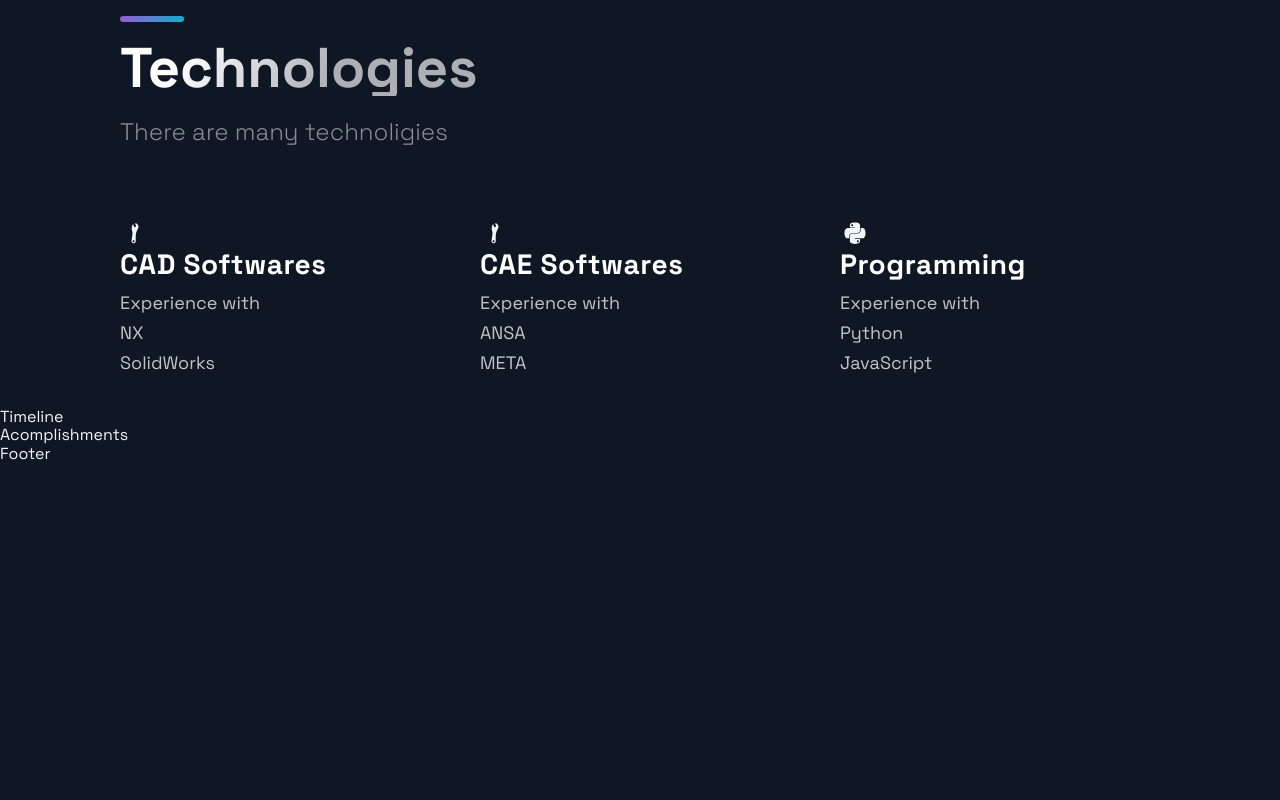
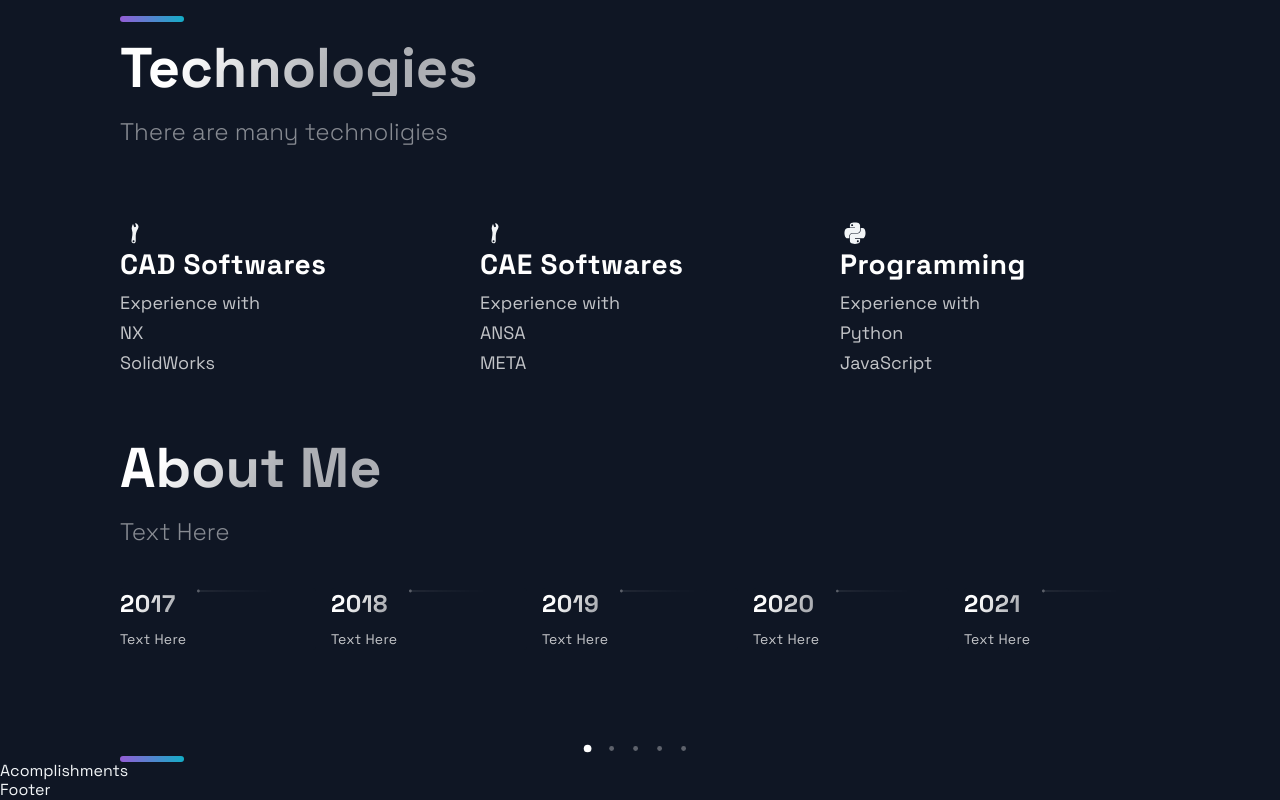
Before and after one commit to dt-japanscript/dt-portfolio.github.io, a Next.js app: page / in a window 1280 px wide. Shown: the part 2209-3009 px from the top of the page. Before the commit the page ends 2673 px from the top, so only its background shows below. Built offline with nearby package versions, Linux system fonts and the light colour scheme.

Commit message:
Create content for TimeLine section

```diff
--- a/src/components/TimeLine/TimeLine.js
+++ b/src/components/TimeLine/TimeLine.js
@@ -7,45 +7,113 @@
 const TOTAL_CAROUSEL_COUNT = TimeLineData.length;
 
 const Timeline = () => {
-  // const [activeItem, setActiveItem] = useState(0);
-  // const carouselRef = useRef();
+  const [activeItem, setActiveItem] = useState(0);
+  const carouselRef = useRef();
 
-  // const scroll = (node, left) => {
-  //   return node.scrollTo({ left, behavior: 'smooth' });
-  // }
+  const scroll = (node, left) => {
+    return node.scrollTo({ left, behavior: 'smooth' });
+  }
 
-  // const handleClick = (e, i) => {
-  //   e.preventDefault();
+  const handleClick = (e, i) => {
+    e.preventDefault();
 
-  //   if (carouselRef.current) {
-  //     const scrollLeft = Math.floor(carouselRef.current.scrollWidth * 0.7 * (i / TimeLineData.length));
+    if (carouselRef.current) {
+      const scrollLeft = Math.floor(carouselRef.current.scrollWidth * 0.7 * (i / TimeLineData.length));
 
-  //     scroll(carouselRef.current, scrollLeft);
-  //   }
-  // }
+      scroll(carouselRef.current, scrollLeft);
+    }
+  }
 
-  // const handleScroll = () => {
-  //   if (carouselRef.current) {
-  //     const index = Math.round((carouselRef.current.scrollLeft / (carouselRef.current.scrollWidth * 0.7)) * TimeLineData.length);
+  const handleScroll = () => {
+    if (carouselRef.current) {
+      const index = Math.round((carouselRef.current.scrollLeft / (carouselRef.current.scrollWidth * 0.7)) * TimeLineData.length);
 
-  //     setActiveItem(index);
-  //   }
-  // }
+      setActiveItem(index);
+    }
+  }
 
-  // // snap back to beginning of scroll when window is resized
-  // // avoids a bug where content is covered up if coming from smaller screen
-  // useEffect(() => {
-  //   const handleResize = () => {
-  //     scroll(carouselRef.current, 0);
-  //   }
+  // snap back to beginning of scroll when window is resized
+  // avoids a bug where content is covered up if coming from smaller screen
+  useEffect(() => {
+    const handleResize = () => {
+      scroll(carouselRef.current, 0);
+    }
 
-  //   window.addEventListener('resize', handleResize);
-  // }, []);
+    window.addEventListener('resize', handleResize);
+  }, []);
 
   return (
-    <div>
-      Timeline
-    </div>
+    <Section id='about'>
+      <SectionTitle>About Me</SectionTitle>
+      <SectionText>
+        Text Here
+      </SectionText>
+      <CarouselContainer ref={carouselRef} onScroll={handleScroll}>
+        <>
+          {TimeLineData.map((item, index) => (
+            <CarouselMobileScrollNode key={index} final={index = TOTAL_CAROUSEL_COUNT - 1}>
+              <CarouselItem
+                index={index}
+                id={`carousel__item-${index}`}
+                active={activeItem}
+                onClick={(e) => handleClick(e, index)}
+              >
+                <CarouselItemTitle>
+                  {item.year}
+                  <CarouselItemImg
+                    width="208"
+                    height="6"
+                    viewBox="0 0 208 6"
+                    fill="none"
+                    xmlns="http://www.w3.org/2000/svg">
+                    <path
+                      fill-rule="evenodd"
+                      clip-rule="evenodd"
+                      d="M2.5 5.5C3.88071 5.5 5 4.38071 5 3V3.5L208 3.50002V2.50002L5 2.5V3C5 1.61929 3.88071 0.5 2.5 0.5C1.11929 0.5 0 1.61929 0 3C0 4.38071 1.11929 5.5 2.5 5.5Z"
+                      fill="url(#paint0_linear)"
+                      fill-opacity="0.33"
+                    />
+                    <defs>
+                      <linearGradient
+                        id="paint0_linear"
+                        x1="-4.30412e-10"
+                        y1="0.5"
+                        x2="208"
+                        y2="0.500295"
+                        gradientUnits="userSpaceOnUse">
+                        <stop stop-color="white" />
+                        <stop
+                          offset="0.79478"
+                          stop-color="white"
+                          stop-opacity="0"
+                        />
+                      </linearGradient>
+                    </defs>
+                  </CarouselItemImg>
+                </CarouselItemTitle>
+                <CarouselItemText>
+                  {item.text}
+                </CarouselItemText>
+              </CarouselItem>
+            </CarouselMobileScrollNode>
+          ))}
+        </>
+      </CarouselContainer>
+      <CarouselButton>
+        {TimeLineData.map((item, index) => (
+          <CarouselButton
+            key={index}
+            index={index}
+            active={activeItem}
+            onClick={(e) => handleClick(e, index)}
+            type="button"
+          >
+            <CarouselButtonDot active={activeItem} />
+          </CarouselButton>
+        ))}
+      </CarouselButton>
+      <SectionDivider />
+    </Section>
   );
 };
 
--- a/src/constants/constants.js
+++ b/src/constants/constants.js
@@ -2,15 +2,15 @@
   {
     title: 'MERN Memories',
     description: "Using React, Node.js, Express & MongoDB you'll learn how to build a Full Stack MERN Application - from start to finish. The App is called Memories and it is a simple social media app that allows users to post interesting events that happened in their lives.",
-      image: '/images/1.png',
-      tags: ['Mongo', 'Express', 'React', 'Node'],
+    image: '/images/1.png',
+    tags: ['Mongo', 'Express', 'React', 'Node'],
     source: 'https://google.com',
     visit: 'https://google.com',
     id: 0,
   },
   {
     title: 'E-Commerce',
-    description:"While building it you're going to learn many advanced React & JavaScript topics, as well as how to use Stripe for card transactions. On top of that, at the end of the video, you will have this unique and complex webshop app that you will be able to add to your portfolio. And trust me, e-commerce applications are impressive.",
+    description: "While building it you're going to learn many advanced React & JavaScript topics, as well as how to use Stripe for card transactions. On top of that, at the end of the video, you will have this unique and complex webshop app that you will be able to add to your portfolio. And trust me, e-commerce applications are impressive.",
     image: '/images/2.png',
     tags: ['React', 'JavaScript'],
     source: 'https://google.com',
@@ -20,8 +20,8 @@
   {
     title: 'WebRTC App',
     description: "This is a code repository for the corresponding YouTube video. In this tutorial, we're going to build and deploy a React Video Chat Application using WebRTC.",
-      image: '/images/3.jpg',
-      tags: ['React', 'WebRTC'],
+    image: '/images/3.jpg',
+    tags: ['React', 'WebRTC'],
     source: 'https://google.com',
     visit: 'https://google.com',
     id: 2,
@@ -38,9 +38,9 @@
 ];
 
 export const TimeLineData = [
-  { year: 2017, text: 'Started my journey', },
-  { year: 2018, text: 'Worked as a freelance developer', },
-  { year: 2019, text: 'Founded JavaScript Mastery', },
-  { year: 2020, text: 'Shared my projects with the world', },
-  { year: 2021, text: 'Started my own platform', },
+  { year: 2017, text: 'Text Here', },
+  { year: 2018, text: 'Text Here', },
+  { year: 2019, text: 'Text Here', },
+  { year: 2020, text: 'Text Here', },
+  { year: 2021, text: 'Text Here', },
 ];
```
